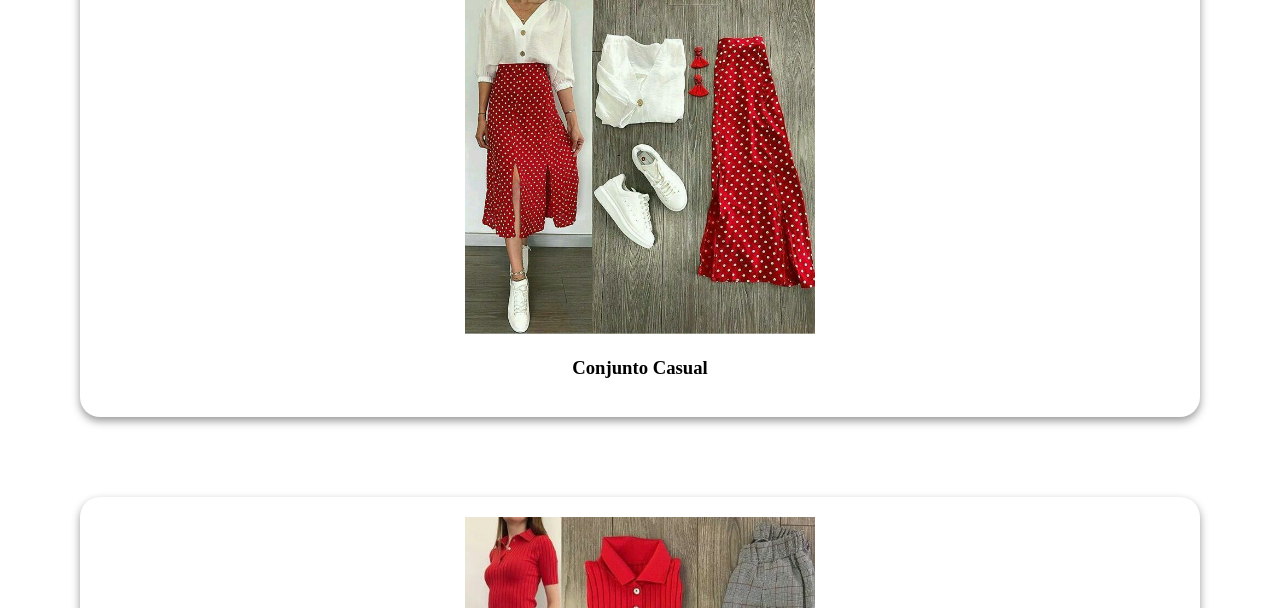
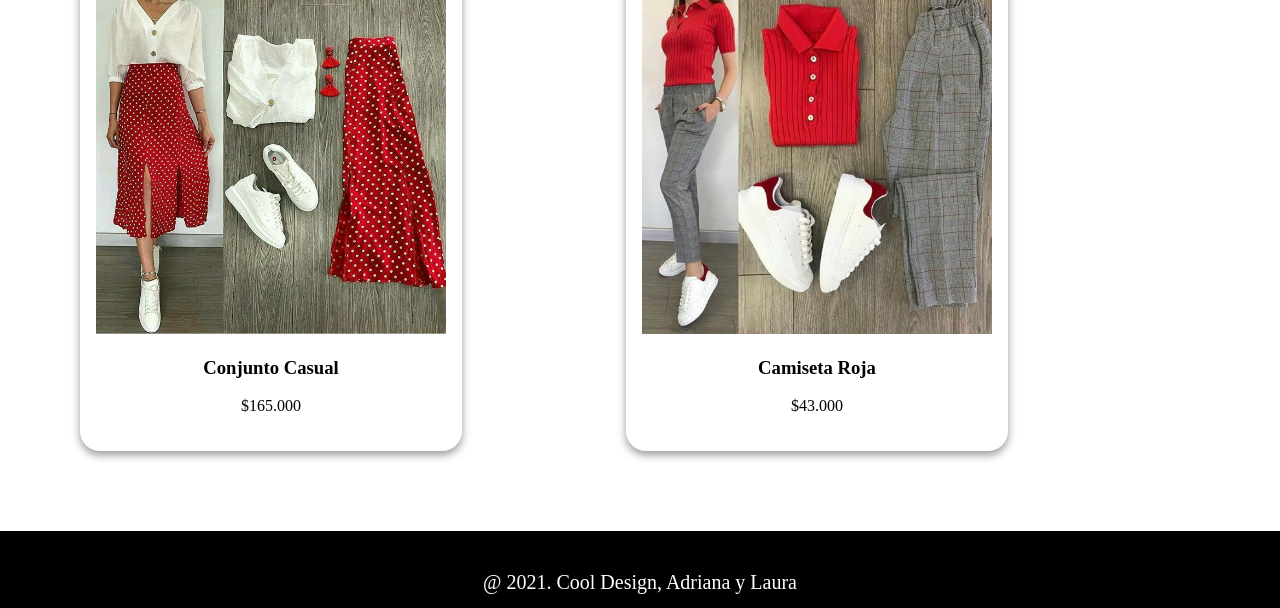
Before and after one commit to Laboratoria/BOG003-card-validation, a website with bundled scripts: page src/index.html in a window 1280 px wide. Shown: the part 276-884 px from the top of the page. Built offline with nearby package versions, Linux system fonts and the light colour scheme.

Commit message:
cambio html y css en los productos

```diff
--- a/src/index.html
+++ b/src/index.html
@@ -28,10 +28,12 @@
         <div class="product">
             <img src="img/1.jpg">
             <h3>Conjunto Casual</h3>
+            <p>$165.000</p>
         </div>
         <div class="product">
             <img src="img/2.jpg">
             <h3>Camiseta Roja</h3>
+            <p>$43.000</p>
         </div>
       </div>
 
--- a/src/style.css
+++ b/src/style.css
@@ -20,23 +20,15 @@ body {
 
 #icon-cart {
     width: 40px;
-}
 
-/* productos */
-
-#product-container {
-    flex-wrap: wrap;
-    justify-content: space-evenly;
-    border: none;
-}
+ }
 
 .product {
     border-radius: 20px;
+    display:inline-block;
     margin: 80px;
     padding: 20px 16px;
-    position: relative;
     box-shadow: 0 4px 8px 0 rgba(0, 0, 0, 0.404);
-    background-color: white;
     text-align: center;
 
 }
@@ -45,10 +37,6 @@ body {
     width: 350px;
 }
 
-main .product-container {
-    display: flex;
-    justify-content: space-evenly;
-}
 
 /* form */
 #compra {
```
